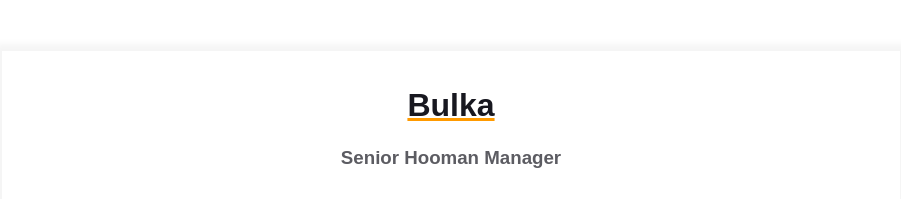
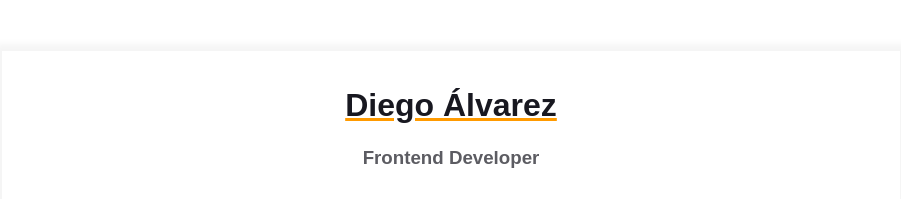
Before and after one commit to diegoALCE95/homepage, a plain HTML site: page index.html in a window 1280 px wide. Shown: the top 199 px of the page, without its empty margins (189-1090 px from the left). Drawn offline with Linux system fonts and the light colour scheme.

Commit message:
Changed title, subtitle and avatar

```diff
--- a/index.html
+++ b/index.html
@@ -12,8 +12,8 @@
         <div class="resume">
           <div class="container">
             <div class="resume__block">
-              <h1 class="contact-info__header">Bulka</h1>
-              <h3 class="contact-info__sub-header">Senior Hooman Manager</h3>
+              <h1 class="contact-info__header">Diego Álvarez</h1>
+              <h3 class="contact-info__sub-header">Frontend Developer</h3>
 
               <div class="contact_info_container fh">
                 <div class="contact-info__block"></div>
```
